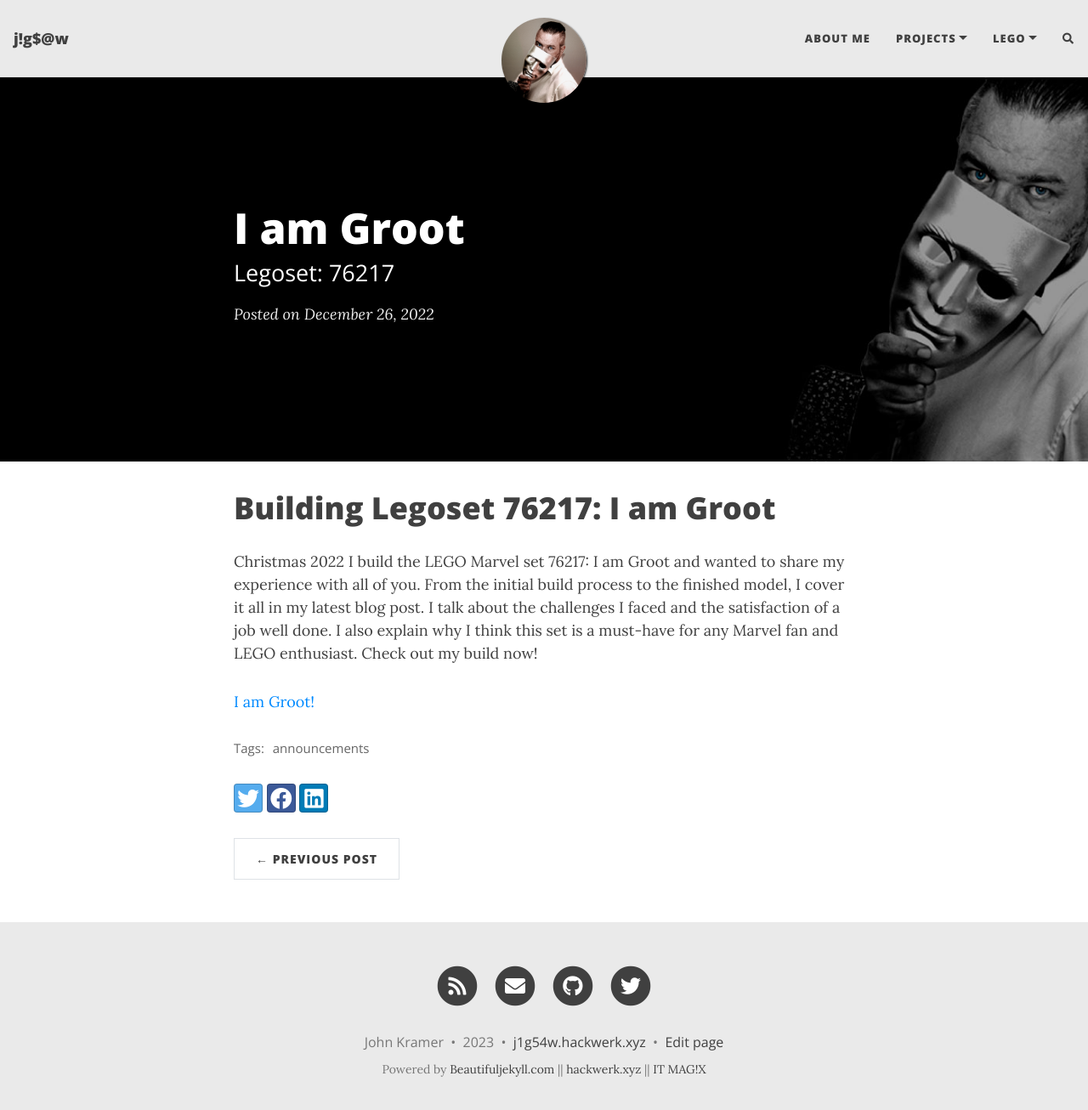
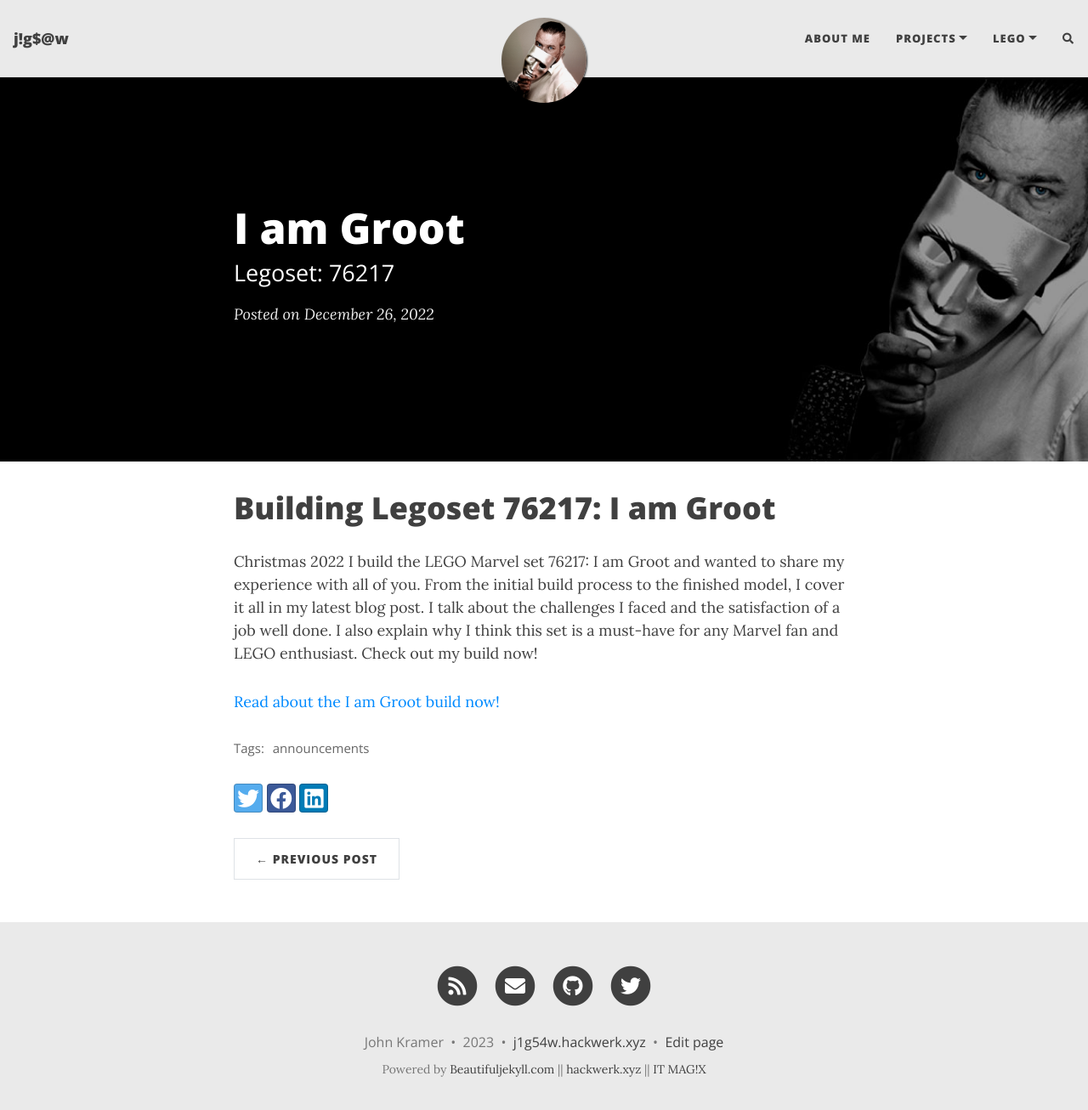
Before and after one commit to j1g54w1337/j1g54w1337.github.io, a Jekyll site: the page built from _posts/2022-12-26-i-am-groot.md, in a window 1280 px wide and 1319 px high. Shown: the top 1306 px of the window at 85% size. Built offline with Jekyll 4.4.1, drawn with Linux system fonts in a browser that asks for light colours; nearby versions of some CDN libraries; comment, search, counter and statistics services are not loaded.

Commit message:
Make it just a bit better

```diff
--- a/_posts/2022-12-26-i-am-groot.md
+++ b/_posts/2022-12-26-i-am-groot.md
@@ -12,4 +12,4 @@
 
 Christmas 2022 I build the LEGO Marvel set 76217: I am Groot and wanted to share my experience with all of you. From the initial build process to the finished model, I cover it all in my latest blog post. I talk about the challenges I faced and the satisfaction of a job well done. I also explain why I think this set is a must-have for any Marvel fan and LEGO enthusiast. Check out my build now!
 
-[I am Groot!](/lego/76217/i-am-groot.md)
+[Read about the I am Groot build now!](/lego/76217/i-am-groot/)
```
